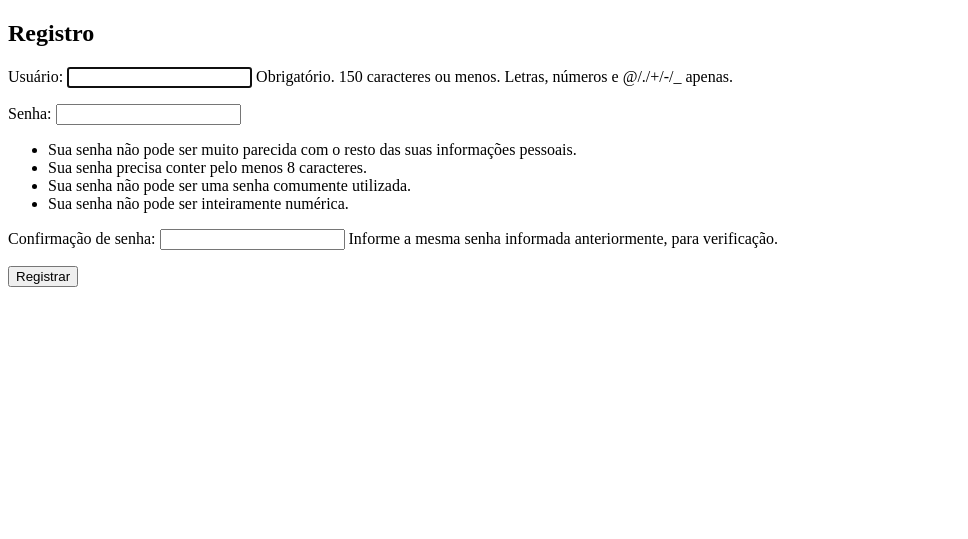
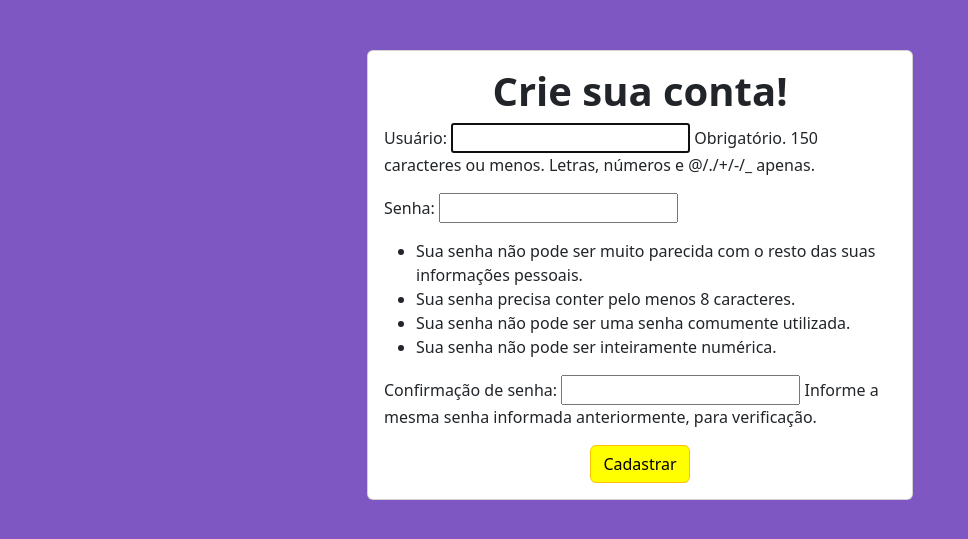
Before and after one commit to m4th3vz/controle-financeiro-PI, a Django app: page /register/ in a window 1280 px wide. Shown: the top 539 px of the page, without its empty margins (0-968 px from the left). Run offline with Django 4.2, Linux system fonts and the light colour scheme.

Commit message:
Página de Registro com CSS
Página para cadastro com CSS.

```diff
--- a/expenses/templates/register.html
+++ b/expenses/templates/register.html
@@ -4,9 +4,36 @@
     <meta charset="UTF-8">
     <meta name="viewport" content="width=device-width, initial-scale=1.0">
     <title>Registro</title>
+    <!-- Adicionando estilos CSS Bootstrap -->
+    <link rel="stylesheet" href="https://cdn.jsdelivr.net/npm/bootstrap@5.3.0-alpha1/dist/css/bootstrap.min.css">
+    <!-- Adicionando estilos personalizados -->
+    <style>
+        /* Adicionando a cor de fundo roxa */
+        body {
+            background-color: #7E57C2;
+        }
+
+        /* Adicionando margem superior ao container */
+        .container {
+            margin-top: 50px; /* ou o valor desejado */
+        }
+
+        .btn-warning {
+            background-color: #ffff00;
+        }
+
+    </style>
 </head>
 <body>
-    <h2>Registro</h2>
+    <div class="container">
+        <div class="row justify-content-center">
+            <div class="col-md-6">
+                <div class="card">
+                    <div class="card-body">
+                        <div class="text-center">
+                            <!-- Aqui pode ser um logotipo, se desejar -->
+                        </div>
+                        <h1 class="text-center"><strong>Crie sua conta!</strong></h1>
                         <!-- Formulário de registro -->
                         <form method="post">
                             <!-- CSRF Token para proteção contra Cross-Site Request Forgery -->
@@ -14,7 +41,14 @@
                             <!-- Renderiza o formulário de registro -->
                             {{ form.as_p }}
                             <!-- Botão de submissão do formulário -->
-        <button type="submit">Registrar</button>
+                            <div style="display: flex; flex-direction: column; align-items: center;">
+                                <button type="submit" class="btn btn-warning btn-block">Cadastrar</button>
+                            </div>
                         </form>
+                    </div>
+                </div>
+            </div>
+        </div>
+    </div>
 </body>
 </html>
```
Also changed, not shown: expenses/templates/login.html (+0 -9 lines), expenses/templates/welcome.html (+9 -10 lines), db.sqlite3. Lines whose indentation alone changed are shown as unchanged.
